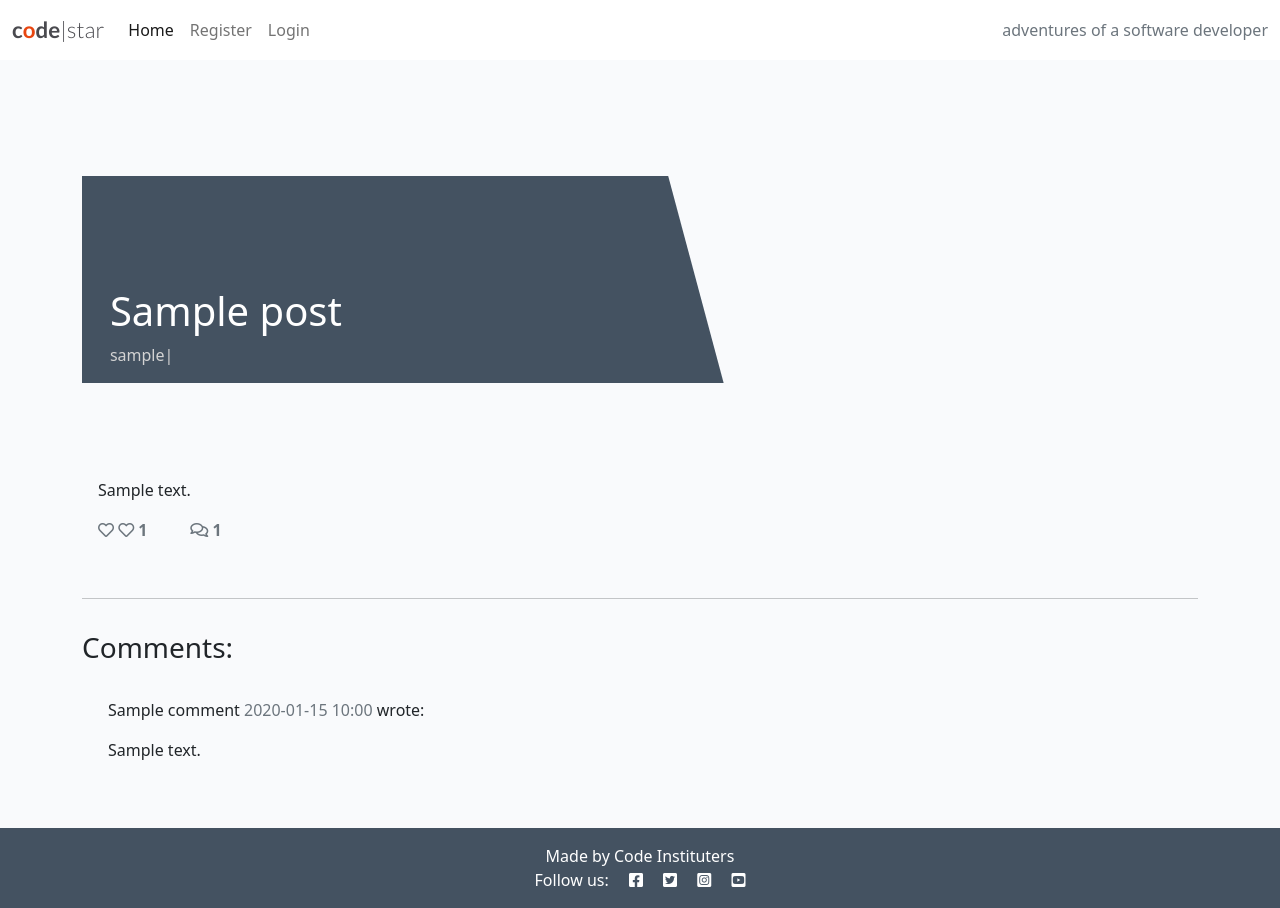
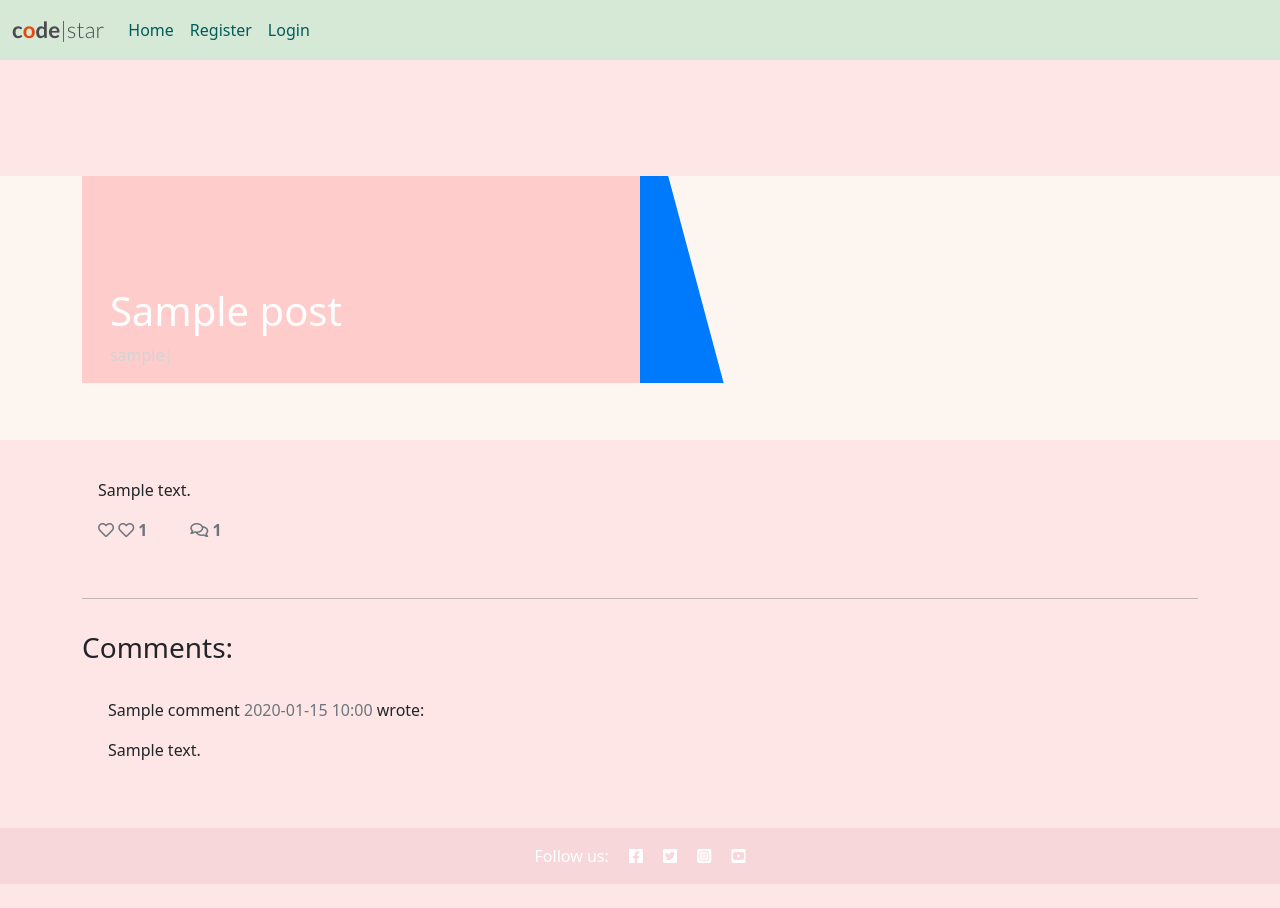
Before and after one commit to samiksha-92/Django-Blog-p4, a Django app: a page that uses templates/base.html in a window 1280 px wide. After the commit the page ends 884 px from the top, so only its background shows below. Run offline with Django 3.2, Linux system fonts and the light colour scheme; tables that the repository leaves empty hold one stand-in row (values such as "Sample post"); one stand-in notice (Sample message) is shown; some libraries are stand-ins or nearby versions.

Commit message:
added css changes

```diff
--- a/static/css/style.css
+++ b/static/css/style.css
@@ -62,7 +62,7 @@ body {
 }
 
 .masthead-text {
-    background-color: #445261;
+    background-color: hsl(210, 15%, 89%);
     color: white;
     position: relative;
 }
@@ -79,7 +79,7 @@ body {
     right: 90%;
     height: 100%;
     width: 150%;
-    background: #445261;
+    background: #007afd;
     -webkit-transform: skew(15deg);
     -moz-transform: skew(15deg);
     transform: skew(15deg);
--- a/templates/base.html
+++ b/templates/base.html
@@ -20,11 +20,11 @@
 
 </head>
 
-<body class="d-flex flex-column h-100 main-bg">
+<body class="d-flex flex-column h-100" style="background-color: #ffe6e6;">
 
     <!-- Navigation -->
 
-    <nav class="navbar navbar-expand-lg navbar-light bg-white">
+    <nav class="navbar navbar-expand-lg" style="background-color: #d6e8d6;">
         <div class="container-fluid">
             <a class="navbar-brand" href="{% url 'home' %}"><span class="brand">c<span class="red-o">o</span>de<span
                         class="thin">|star</span></span></span></a>
@@ -35,30 +35,30 @@
             <div class="collapse navbar-collapse" id="navbarText">
                 <ul class="navbar-nav me-auto mb-2 mb-lg-0">
                     <li class="nav-item">
-                        <a class="nav-link active" aria-current="page" href="{% url 'home' %}">Home</a>
+                        <a class="nav-link active" aria-current="page" href="{% url 'home' %}"
+                            style="color: #005c5c;">Home</a>
                     </li>
                     {% if user.is_authenticated %}
                     <li class="nav-item">
-                        <a class="nav-link" href="{% url 'account_logout' %}">Logout</a>
+                        <a class="nav-link" href="{% url 'account_logout' %}" style="color: #005c5c;">Logout</a>
                     </li>
                     {% else %}
                     <li class="nav-item">
-                        <a class="nav-link" href="{% url 'account_signup' %}">Register</a>
+                        <a class="nav-link" href="{% url 'account_signup' %}" style="color: #005c5c;">Register</a>
                     </li>
                     <li class="nav-item">
-                        <a class="nav-link" href="{% url 'account_login' %}">Login</a>
+                        <a class="nav-link" href="{% url 'account_login' %}" style="color: #005c5c;">Login</a>
                     </li>
                     {% endif %}
                 </ul>
-                <span class="navbar-text text-muted">
-                    adventures of a software developer
-                </span>
+
             </div>
         </div>
     </nav>
     <div class="container my-3">
         {% for message in messages %}
-        <div class="alert {{ message.tags }} alert-dismissible fade show" role="alert">
+        <div class="alert {{ message.tags }} alert-dismissible fade show" role="alert"
+            style="background-color: #ffd6d6; color: #800000;">
             {{ message }}
             <button type="button" class="btn-close" data-bs-dismiss="alert" aria-label="Close"></button>
         </div>
@@ -66,15 +66,15 @@
     </div>
 
 
-    <main class="flex-shrink-0 main-bg">
+    <main class="flex-shrink-0" style="background-color: #ffe6e6;">
         {% block content %}
         <!-- Content Goes here -->
         {% endblock content %}
     </main>
 
     <!-- Footer -->
-    <footer class="footer mt-auto py-3 dark-bg">
-        <p class="m-0 text-center text-white">Made by Code Instituters</p>
+    <footer class="footer mt-auto py-3" style="background-color: #f8d7da;">
+
         <p class="m-0 text-center text-white">Follow us: <i class="fab fa-facebook-square ms-3"></i>
             <i class="fab fa-twitter-square ms-3"></i>
             <i class="fab fa-instagram-square ms-3"></i>
--- a/templates/post_detail.html
+++ b/templates/post_detail.html
@@ -1,15 +1,16 @@
 {% extends 'base.html' %} {% block content %}
 
 {% load crispy_forms_tags %}
-<div class="masthead">
+<div class="masthead" style="background-color: #fdf6f0;">
     <div class="container">
         <div class="row g-0">
-            <div class="col-md-6 masthead-text">
+            <div class="col-md-6 masthead-text" style="background-color: #ffcccc;">
                 <!-- Post title goes in these h1 tags -->
                 <h1 class="post-title"> {{post.title}}
                 </h1>
                 <!-- Post author goes before the | the post's created date goes after -->
-                <p class="post-subtitle"> {{post.author}}|{{ post.created_on|date:"Y-m-d" }} </p>
+                <p class="post-subtitle" style="background-color: #ffcccc;">
+                    {{post.author}}|{{ post.created_on|date:"Y-m-d" }} </p>
             </div>
             <div class="d-none d-md-block col-md-6 masthead-image">
                 <!-- The featured image URL goes in the src attribute -->
```
Also changed, not shown: templates/account/signup.html (+34 -37 lines).
